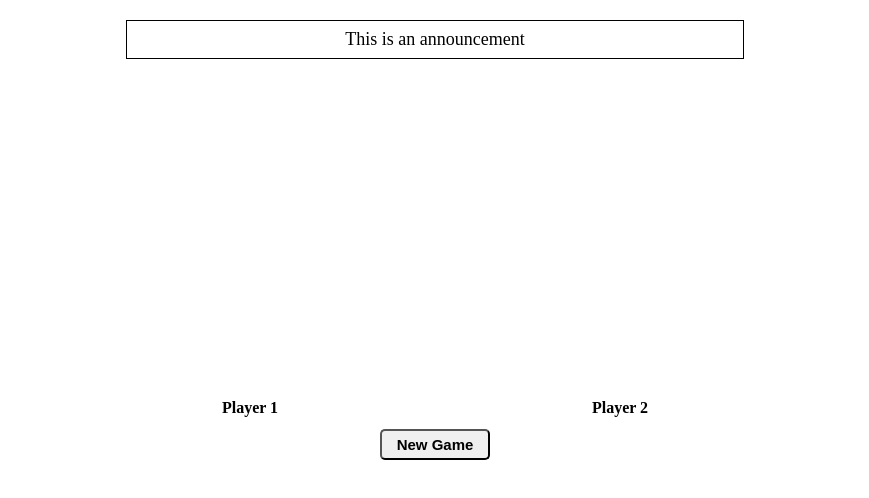
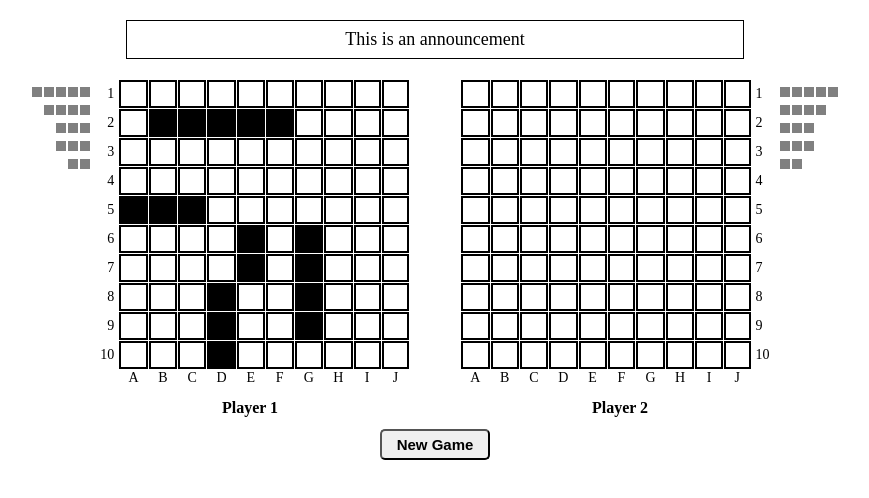
Before and after one commit to ccardonaguillen/battleship, a website built with webpack: page dist/index.html in a window 1280 px wide. Shown: the part 130-628 px from the top of the page, without its empty margins (205-1074 px from the left). Built offline with nearby package versions, Linux system fonts and the light colour scheme.

Commit message:
Add ability to place ships at fixed initial pos  and display attacks

```diff
--- a/package.json
+++ b/package.json
@@ -4,7 +4,10 @@
   "description": "Web-based implementation of the Battleship boardgame to practice TDD",
   "main": "index.js",
   "scripts": {
-    "test": "jest"
+    "test": "jest",
+    "watch": "webpack --watch",
+    "build": "webpack",
+    "start": "webpack server --open"
   },
   "repository": {
     "type": "git",
--- /dev/null
+++ b/src/game.js
@@ -0,0 +1,46 @@
+import gameboard, { gameboardView } from './gameboard';
+import player from './player';
+import events from './events';
+
+const game = (function () {
+    const infoBox = document.getElementById('info-box');
+
+    const players = ['player1', 'player2'];
+    const playerGameboards = players.map((player) => gameboard(player));
+    const playerGameboardView = players.map((gameboard) => gameboardView(gameboard));
+
+    placeInitShips(playerGameboards[0]);
+    placeInitShips(playerGameboards[1]);
+
+    events.on('attackHit', _announceHit);
+    events.on('attackMissed', _announceMiss);
+    events.on('shipSunk', _announceSinking);
+
+    function placeInitShips(gameboard) {
+        const initCoords = {
+            carrier: [1, 1, false],
+            battleship: [5, 6, true],
+            destroyer: [4, 0, false],
+            submarine: [7, 3, true],
+            patrol: [5, 4, true],
+        };
+
+        for (let ship in initCoords) {
+            const [row, column, rotate] = initCoords[ship];
+
+            gameboard.placeShip(row, column, ship, rotate);
+        }
+    }
+
+    function _announceHit({ player: target, ship }) {
+        infoBox.textContent = `${target}'s ${ship.getClass()} has been damaged`;
+    }
+    function _announceMiss() {
+        infoBox.textContent = 'Shot missed, landed in water';
+    }
+    function _announceSinking({ player: target, ship }) {
+        infoBox.textContent = `${target}'s ${ship.getClass()} has been sunk`;
+    }
+})();
+
+export default game;
--- a/src/gameboard.js
+++ b/src/gameboard.js
@@ -1,15 +1,25 @@
 import ship from './ship';
 import events from './events';
+
+const shipList = {
+    carrier: 5,
+    battleship: 4,
+    destroyer: 3,
+    submarine: 3,
+    patrol: 2,
+};
 
 const gameboard = (player, size = 10) => {
     const nrows = size;
     const ncolumns = size;
     let tiles = [];
 
+    events.on('tileSelected', receiveAttack);
+
     for (let i = 0; i < nrows; i++) {
         let temp = [];
         for (let j = 0; j < ncolumns; j++) {
-            temp.push(tile(i, j));
+            temp.push(tile(player, i, j));
         }
         tiles.push(temp);
     }
@@ -22,7 +32,7 @@ const gameboard = (player, size = 10) => {
         return tiles.map((row) => row.map((tile) => tile.getContents()));
     }
 
-    function placeShip(row, column, shipClass, horizontal = true) {
+    function placeShip(row, column, shipClass, rotate = true) {
         // Check if ship starting position is outside of board limits
         if (row > nrows - 1 || column > ncolumns - 1)
             throw new Error('Cannot place ship outside board limits');
@@ -30,15 +40,15 @@ const gameboard = (player, size = 10) => {
         // Create new ship and assign target tiles to place it
         const newShip = ship(shipClass);
         const targetTiles = [];
-        if (horizontal) {
+        if (rotate) {
+            // Select tiles along rows starting at selected tile
+            for (let i = row; i < row + newShip.getLength(); i++) {
+                targetTiles.push(tiles[i][column]);
+            }
+        } else {
             // Select tiles along columns starting at selected tile
             for (let j = column; j < column + newShip.getLength(); j++) {
                 targetTiles.push(tiles[row][j]);
-            }
-        } else {
-            // Select tiles along rows starting at selected tile
-            for (let i = row; i < row + newShip.getLength(); i++) {
-                targetTiles.push(tiles[i][column]);
             }
         }
 
@@ -56,7 +66,9 @@ const gameboard = (player, size = 10) => {
         return newShip;
     }
 
-    function receiveAttack(row, column) {
+    function receiveAttack({ player: target, row, column }) {
+        if (player != target) return;
+
         try {
             tiles[row][column].target();
         } catch (error) {
@@ -72,11 +84,131 @@ const gameboard = (player, size = 10) => {
     };
 };
 
-const gameboardView = (gameboard) => {};
+const gameboardView = (player) => {
+    const isPlayer1 = player === 'player1' ? true : false;
+    const board = document.getElementById(`${player}-board`);
+    const shipsContainer = document.getElementById(`${player}-ships`);
+    const shipsDisplay = {};
 
-const tile = (row, column) => {
+    let tiles = [];
+
+    _createBoard(board, 10);
+    _createShipsDisplay(shipsContainer);
+
+    tiles.forEach((row) => {
+        row.forEach((tile) => {
+            tile.addEventListener('click', () => {
+                events.emit('tileSelected', {
+                    player,
+                    row: tile.getAttribute('data-row'),
+                    column: tile.getAttribute('data-column'),
+                });
+            });
+        });
+    });
+
+    events.on('shipPlaced', _renderNewShip);
+    events.on('attackHit', _renderAttack);
+    events.on('attackMissed', _renderMiss);
+
+    function _renderNewShip({ player: owner, row, column }) {
+        if (owner === player && player != 'player2') {
+            tiles[row][column].style.backgroundColor = 'black';
+        }
+    }
+
+    function _renderAttack({ player: target, row, column, ship }) {
+        if (target === player) {
+            tiles[row][column].style.backgroundColor = 'red';
+
+            const shipClass = ship.getClass();
+            const shipHP = ship.getHP();
+
+            const index = player === 'player1' ? shipHP : shipList[shipClass] - shipHP - 1;
+            const hpDiv = shipsDisplay[shipClass][index];
+            hpDiv.style.backgroundColor = 'red';
+        }
+    }
+
+    function _renderMiss({ player: target, row, column }) {
+        if (target === player) {
+            tiles[row][column].style.backgroundColor = 'blue';
+        }
+    }
+
+    function _createBoard(board, size) {
+        const table = document.createElement('table');
+        const ncolumns = size;
+
+        for (let i = 0; i <= size; i++) {
+            let tempArr = [];
+            const row = table.insertRow();
+            for (let j = 0; j <= ncolumns; j++) {
+                const cell = row.insertCell();
+
+                if (
+                    (isPlayer1 && i === size && j === 0) ||
+                    (!isPlayer1 && i === size && j === ncolumns)
+                ) {
+                    cell.classList.add('corner-cell');
+                    continue;
+                } else if ((isPlayer1 && j === 0) || (!isPlayer1 && j === ncolumns)) {
+                    cell.textContent = i + 1;
+                    cell.classList.add('row-header');
+                    if (isPlayer1) {
+                        cell.classList.add('align-right');
+                    } else {
+                        cell.classList.add('align-left');
+                    }
+                } else if (i === size) {
+                    const charCode = isPlayer1 ? 65 + j - 1 : 65 + j;
+                    cell.textContent = String.fromCharCode(charCode);
+                    cell.classList.add('column-header');
+                } else {
+                    const dataColumn = isPlayer1 ? j - 1 : j;
+
+                    cell.setAttribute('data-row', i);
+                    cell.setAttribute('data-column', dataColumn);
+                    tempArr.push(cell);
+                }
+            }
+            tiles.push(tempArr);
+        }
+
+        board.appendChild(table);
+    }
+
+    function _createShipsDisplay(display) {
+        for (let ship in shipList) {
+            const container = document.createElement('div');
+            container.classList.add();
+            container.style.display = 'flex';
+            container.style.gap = '2px';
+            container.style.justifyContent = isPlayer1 ? 'flex-end' : 'flex-start';
+
+            shipsDisplay[ship] = [];
+
+            for (let i = 1; i <= shipList[ship]; i++) {
+                const hp = document.createElement('div');
+                hp.classList.add('ship-hp');
+
+                container.appendChild(hp);
+
+                shipsDisplay[ship].push(hp);
+            }
+
+            display.appendChild(container);
+        }
+    }
+};
+
+const tile = (player, row, column) => {
     let ship = null;
     let hit = false;
+
+    events.on('tileSelected', (coords) => {
+        // if (coords.row == row && coords.column == column) console.log(row, column);
+    });
 
     function getContents() {
         return ship;
@@ -86,6 +218,7 @@ const tile = (row, column) => {
         // Place ship in tile if it is available
         if (isAvailable()) {
             ship = newShip;
+            events.emit('shipPlaced', { player, row, column });
         } else {
             throw new Error('You cannot place a ship here');
         }
@@ -96,11 +229,11 @@ const tile = (row, column) => {
 
         if (ship !== null) {
             ship.hit();
-            events.emit('attackHit', ship);
+            events.emit('attackHit', { player, row, column, ship });
 
-            if (ship.getHP() === 0) events.emit('shipSunk', ship);
+            if (ship.getHP() === 0) events.emit('shipSunk', { player, ship });
         } else {
-            events.emit('attackMissed');
+            events.emit('attackMissed', { player, row, column });
         }
         hit = true;
     }
@@ -113,10 +246,10 @@ const tile = (row, column) => {
     return {
         getContents,
         placeShip,
+        target,
         isAvailable,
-        target,
     };
 };
 
 export default gameboard;
-export { tile };
+export { tile, gameboardView };
--- a/src/index.js
+++ b/src/index.js
@@ -0,0 +1 @@
+import game from './game';
--- /dev/null
+++ b/src/player.js
@@ -0,0 +1,3 @@
+const player = (num, name) => {};
+
+export default player;
--- a/src/ship.js
+++ b/src/ship.js
@@ -1,4 +1,4 @@
-const shipHP = {
+const shipList = {
     carrier: 5,
     battleship: 4,
     destroyer: 3,
@@ -7,7 +7,7 @@ const shipHP = {
 };
 
 const ship = (shipClass) => {
-    const length = shipHP[shipClass];
+    const length = shipList[shipClass];
     let hp = length;
 
     function hit() {
```
Also changed, not shown: dist/index.html, dist/index.js (deleted), dist/main.js (added), dist/style.css, src/tests/game.test.js (added), src/tests/player.test.js (added).
